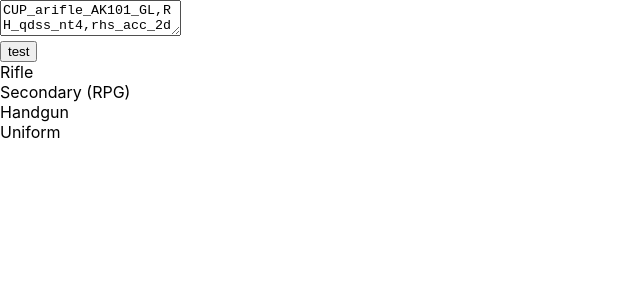
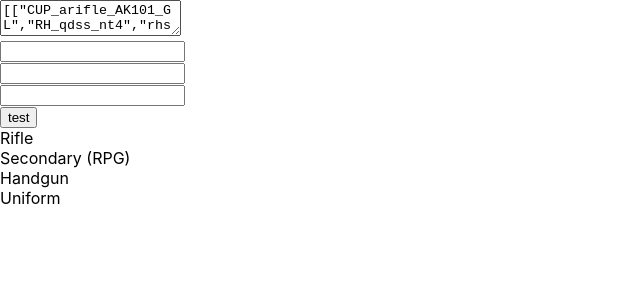
Before and after one commit to Kibraken/ACE2KLPQ_loadouts, a React (Create React App) app: page / in a window 1280 px wide. Shown: the top 300 px of the page, without its empty margins (0-640 px from the left). Built offline with nearby package versions, Linux system fonts and the light colour scheme.

Commit message:
fixed textarea fugup

```diff
--- a/src/App.js
+++ b/src/App.js
@@ -190,15 +190,21 @@ class App extends React.Component {
 		this.setState({ Loadout: newLoadout });
 	};
 	handleText = event => {
-		this.setState({ ExportArr: event.target.value });
+		let txt = JSON.parse(event.target.value);
+		this.setState({ ExportArr: txt });
 	};
 	render() {
 		return (
 			<div>
-				<textarea
-					value={this.state.ExportArr}
-					onChange={this.handleText}
-				></textarea>
+				<textarea onChange={this.handleText}>
+					{JSON.stringify(this.state.ExportArr)}
+				</textarea>
+				<br />
+				<input></input>
+				<br />
+				<input></input>
+				<br />
+				<input></input>
 				<br />
 				<button onClick={this.convertFn}>test</button>
 				<br />
```
